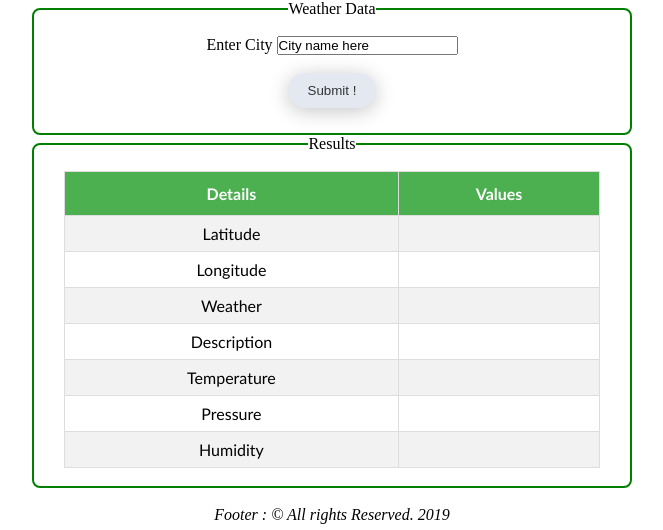
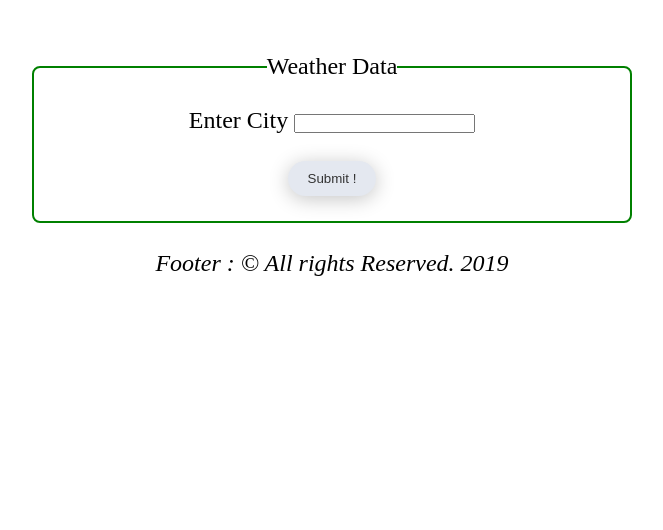
Before and after one commit to pranshukharkwal/weather-app, a PHP site: page / in a window 1280 px wide. Shown: the part 370-900 px from the top of the page, without its empty margins (308-971 px from the left). Run offline with PHP 8.4, Linux system fonts and the light colour scheme.

Commit message:
Hid the table

```diff
--- a/index.html
+++ b/index.html
@@ -22,11 +22,11 @@
               <label>Enter City</label>
               <input type="text"
                       id = "cityname"
-                      value = "City name here" /> <br> <br>
+                      value = "" /> <br> <br>
             <button type="button" onclick = "getcity()"> Submit !</button>
         </fieldset>
       </form>
-
+<div id="after-click" style="display:none;">
         <fieldset>
           <legend> Results </legend>
             <br>
@@ -67,6 +67,7 @@
               </table>
               <br>
         </fieldset>
+      </div>
         <br>
       </div>
   <footer> <em> Footer : © All rights Reserved. 2019  </em></footer>
--- a/scripts.js
+++ b/scripts.js
@@ -3,6 +3,7 @@ const weather = {}
 function getcity()
 {
     var city = document.getElementById("cityname").value;
+    document.getElementById('after-click').style.display = "block";
     getweather(city);
 }
 function getweather(city)
--- a/styles.css
+++ b/styles.css
@@ -108,3 +108,7 @@ div.content
    width: 600px;
    margin : 0 auto;
 }
+
+html{
+  font-size: 150%
+}
```
